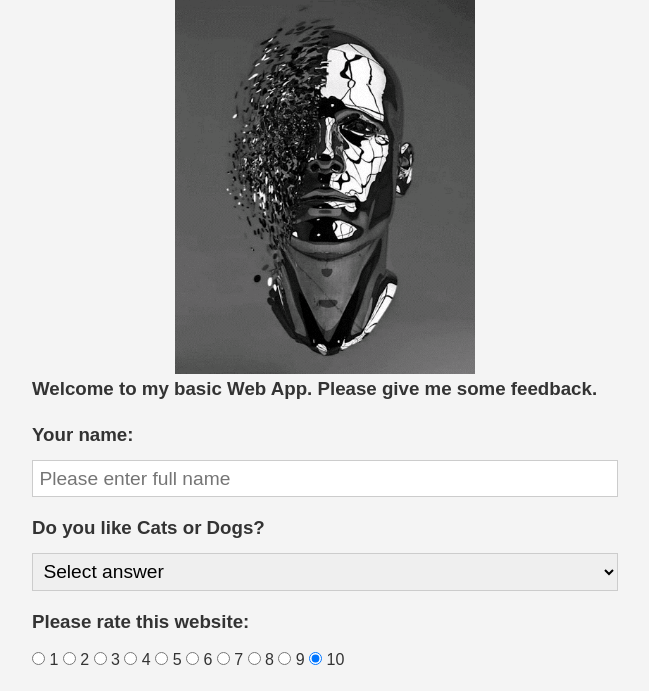
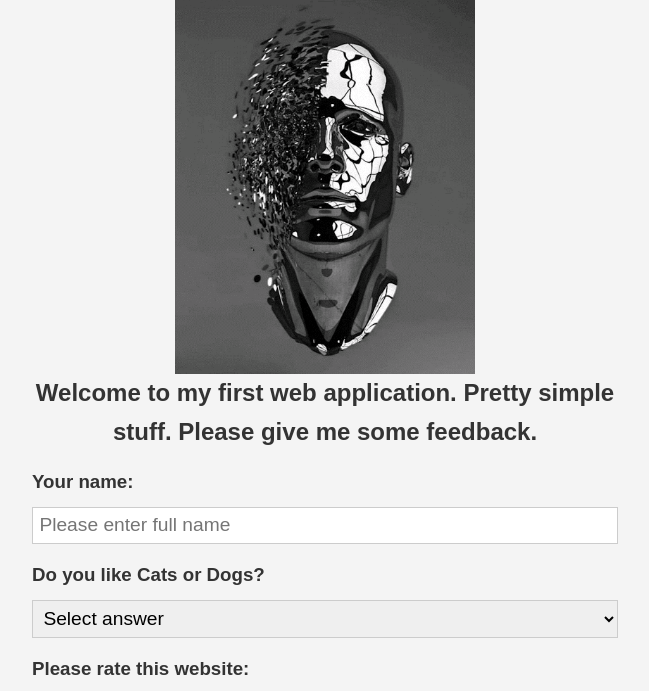
Before and after one commit to AmitBaroi/Basic-Web-App-with-Flask-and-PostgreSQL, a Flask app: page / in a window 1280 px wide. Shown: the part 17-708 px from the top of the page, without its empty margins (315-964 px from the left). Run offline with Flask 2, Linux system fonts and the light colour scheme.

Commit message:
Minor style modifications

```diff
--- a/static/style.css
+++ b/static/style.css
@@ -30,6 +30,11 @@ footer {
 h1 {
 	color: #777;
 	margin-top: 15px;
+}
+
+h2 {
+	margin-bottom: 10px;
+	text-align: center;
 }
 
 h3 {
--- a/templates/index.html
+++ b/templates/index.html
@@ -10,7 +10,7 @@
 <body>
     <div class="container">
         <img src="../static/welcome.gif" alt="My Photo" class="logo">
-        <h3>Welcome to my basic Web App. Please give me some feedback.</h3>
+        <h2>Welcome to my first web application. Pretty simple stuff. Please give me some feedback.</h2>
         {% if message %}
             <p class="message">{{ message | safe }}</p>
         {% endif %}
```
